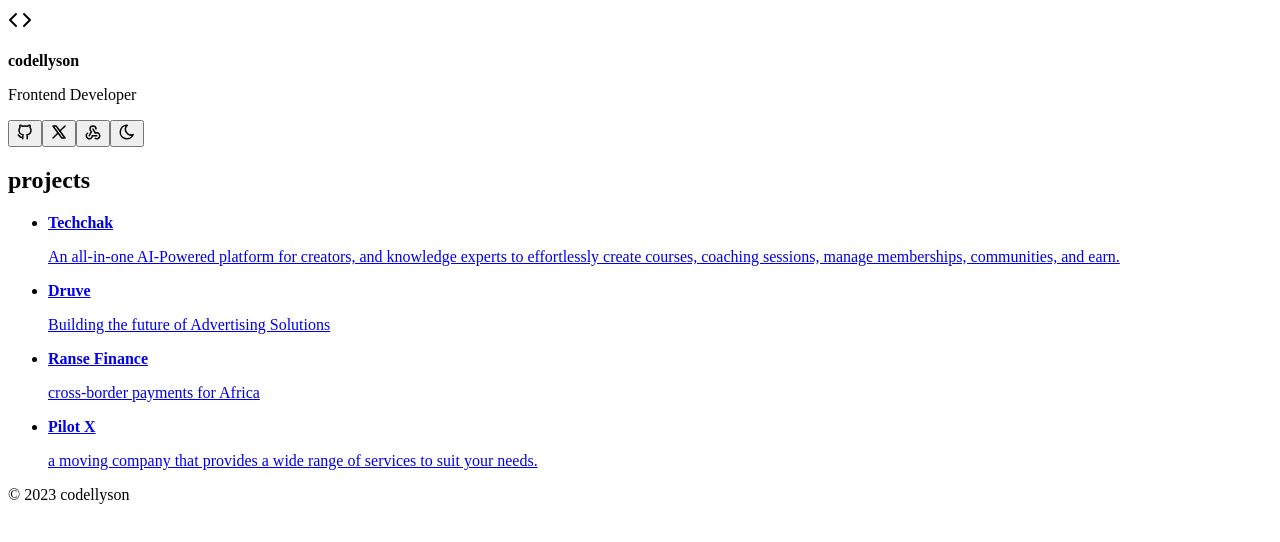
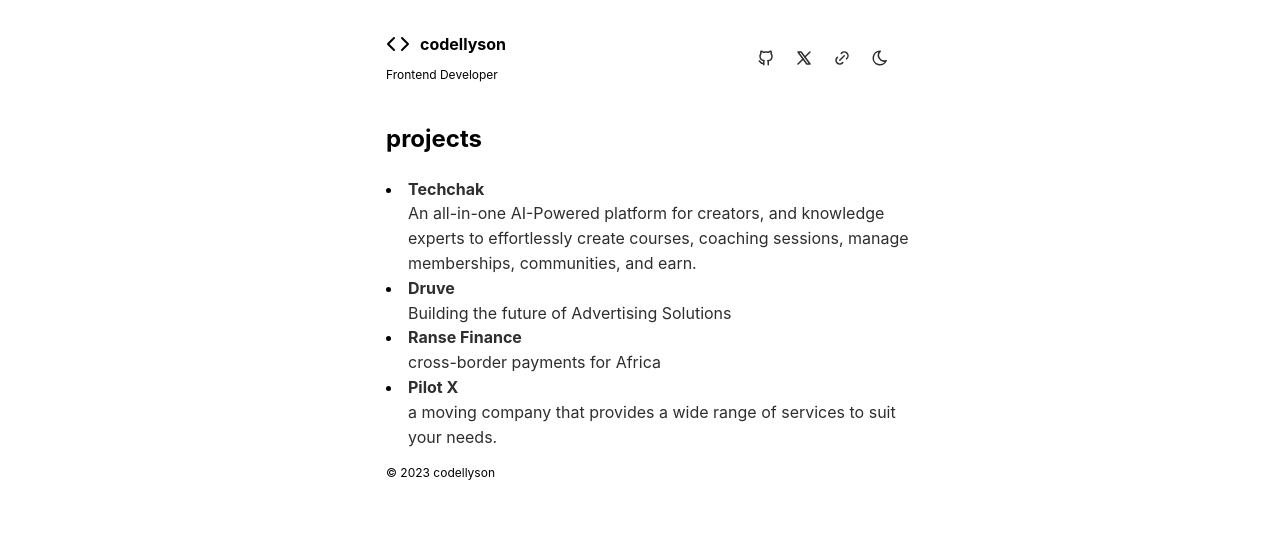
Before and after one commit to codellyson/codellyson.com, a Next.js app: page / in a window 1280 px wide. Shown: the top 542 px of the page. Built offline with nearby package versions, Linux system fonts and the light colour scheme.

Commit message:
removed .lovk file

```diff
--- a/src/app/globals.css
+++ b/src/app/globals.css
@@ -0,0 +1 @@
+@import "@mantine-css"
--- a/src/app/layout.tsx
+++ b/src/app/layout.tsx
@@ -1,5 +1,5 @@
+import "@mantine/core/styles.css";
 
-import "./globals.css"
 
 import { MantineProvider, ColorSchemeScript } from "@mantine/core"
 import { Analytics } from '@vercel/analytics/react';
--- a/src/app/page.tsx
+++ b/src/app/page.tsx
@@ -14,7 +14,7 @@
 
 
 import { ColorSchemeToggle } from "./_components/themeToggle";
-import { IconBrandGithub, IconBrandX, IconWebhook, IconX } from "@tabler/icons-react";
+import { IconBrandGithub, IconBrandX, IconLink, IconWebhook, IconX } from "@tabler/icons-react";
 
 export default function Home() {
 
@@ -68,7 +68,7 @@
                   window.open("https://blog.codellyson.com", "_blank")
                 }
               >
-                <IconWebhook size={18} />
+                <IconLink size={18} />
               </ActionIcon>
               <ColorSchemeToggle />
             </Group>
```
